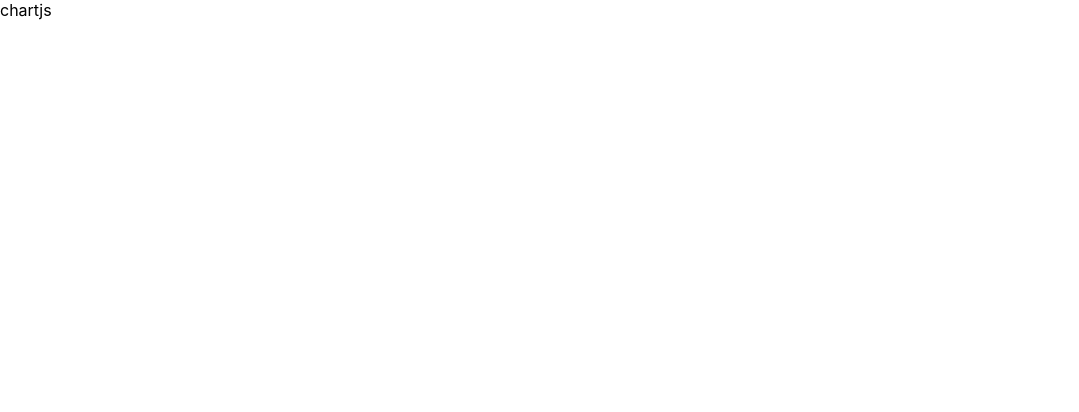
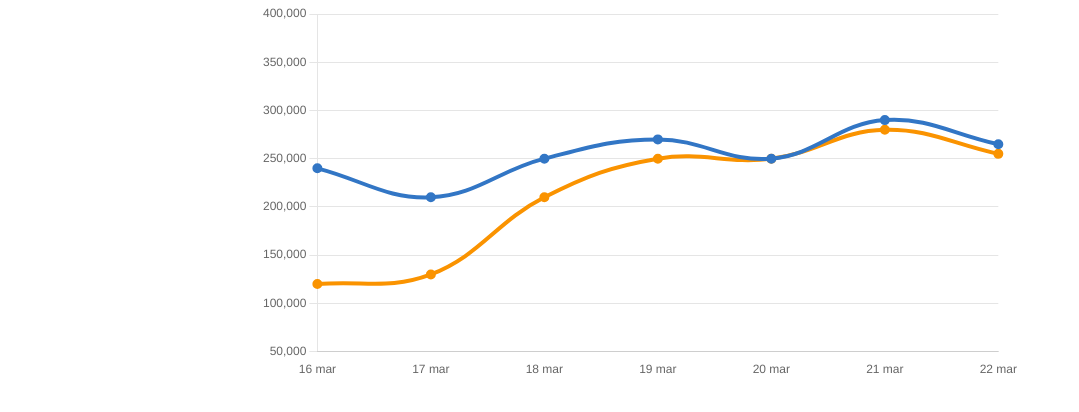
Before and after one commit to ltsfran/example-charts, a React (Create React App) app: page /chartjs in a window 1280 px wide. Shown: the top 412 px of the page, without its empty margins (0-1079 px from the left). Built offline with nearby package versions, Linux system fonts and the light colour scheme.

Commit message:
feat: add chartjs integration

```diff
--- a/package.json
+++ b/package.json
@@ -6,6 +6,7 @@
     "@testing-library/jest-dom": "5.11.4",
     "@testing-library/react": "11.1.0",
     "@testing-library/user-event": "12.1.10",
+    "chart.js": "3.3.0",
     "react": "17.0.2",
     "react-chartjs-2": "3.0.3",
     "react-dom": "17.0.2",
--- /dev/null
+++ b/src/views/Chartjs/index.css
@@ -0,0 +1,7 @@
+.c-chart {
+  display: flex;
+  flex-wrap: wrap;
+  width: 100%;
+  max-width: 760px;
+  margin: 0 auto;
+}
--- a/src/views/Chartjs/index.js
+++ b/src/views/Chartjs/index.js
@@ -1,3 +1,66 @@
+import { Line } from 'react-chartjs-2';
+import './index.css';
+
+const data = {
+  labels: ['16 mar', '17 mar', '18 mar', '19 mar', '20 mar', '21 mar', '22 mar'],
+  datasets: [
+    {
+      label: '# of visits',
+      data: [240000, 210000, 250000, 270000, 250000, 290000, 265000],
+      fill: false,
+      borderColor: '#3276C5',
+      borderWidth: 4,
+      pointBackgroundColor: '#3276C5',
+      pointBorderColor: '#3276C5',
+      pointHoverBackgroundColor: '#3276C5',
+      pointHoverBorderColor: '#FFFFFF',
+      tension: 0.4
+    },
+    {
+      label: '# of contacts',
+      data: [120000, 130000, 210000, 250000, 250000, 280000, 255000],
+      fill: false,
+      borderColor: '#FA9300',
+      borderWidth: 4,
+      pointBackgroundColor: '#FA9300',
+      pointBorderColor: '#FA9300',
+      pointHoverBackgroundColor: '#FA9300',
+      pointHoverBorderColor: '#FFFFFF',
+      tension: 0.4
+    },
+  ],
+};
+
+const options = {
+  responsive: true,
+  elements: {
+    point: {
+      hoverRadius: 10,
+      hoverBorderWidth: 4
+    }
+  },
+  plugins: {
+    legend: {
+      display: false
+    }
+  },
+  scales: {
+    x: {
+      grid: {
+        display: false
+      },
+    },
+    y: {
+      suggestedMin: 90000,
+      suggestedMax: 400000
+    },
+  },
+};
+
 export function Chartjs() {
-  return <div>chartjs</div>;
+  return (
+    <div className="c-chart">
+      <Line data={data} options={options} />
+    </div>
+  );
 }
```
Also changed, not shown: 1 other file (tests, documents, lock files or other folders).
